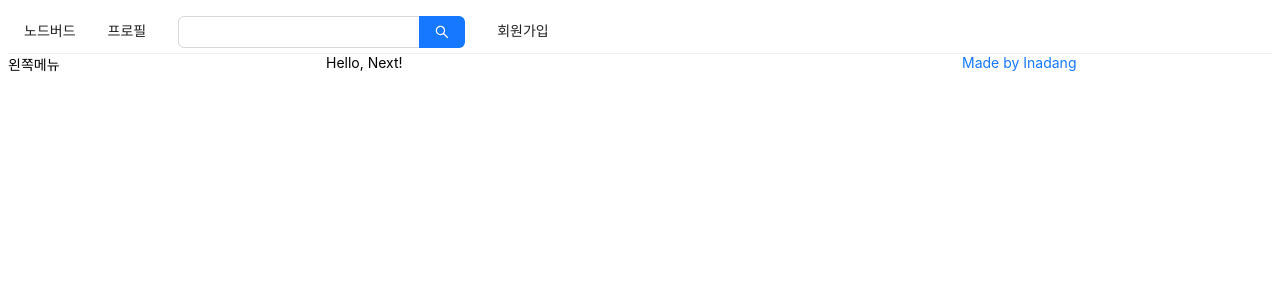
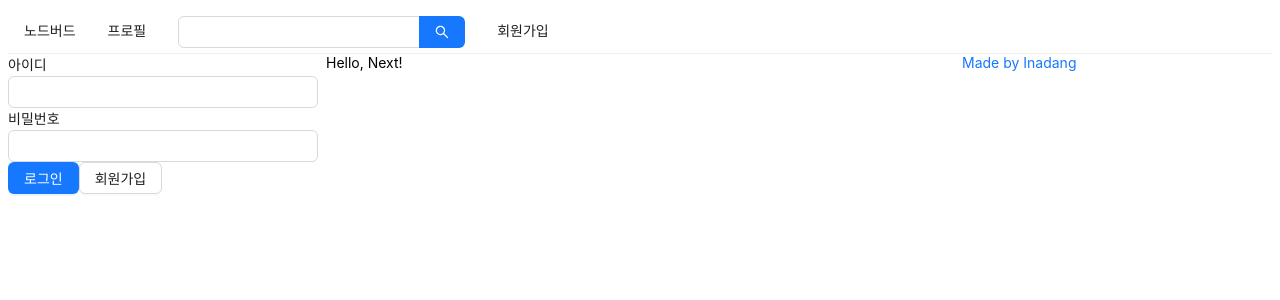
Before and after one commit to Ina-dang/react-nodebird, a Next.js app in the folder prepare/front/: page / in a window 1280 px wide. Shown: the top 300 px of the page. Built offline with nearby package versions, Linux system fonts and the light colour scheme.

Commit message:
로그인 폼 만들고 deprecated된 antd 메뉴 컴포넌트 수정

```diff
--- a/prepare/front/components/AppLayout.js
+++ b/prepare/front/components/AppLayout.js
@@ -1,32 +1,48 @@
-import React from 'react';
-import PropTypes from 'prop-types';
+import React, { useState } from 'react';
+import propTypes from 'prop-types';
 import Link from 'next/link';
 import { Input, Menu, Row, Col } from 'antd';
+import UserProfile from './UserProfile';
+import LoginForm from './LoginForm';
+
+const items = [
+  {
+    label: (
+      <Link href='/' legacyBehavior>
+        <a>노드버드</a>
+      </Link>
+    ),
+    key: 'title',
+  },
+  {
+    label: <Link href='/profile'>프로필</Link>,
+    key: 'profile',
+  },
+  {
+    label: (
+      <Link href='/' legacyBehavior>
+        <Input.Search enterButton style={{ verticalAlign: 'middle' }} />
+      </Link>
+    ),
+    key: 'search',
+  },
+  {
+    label: <Link href='/signup'>회원가입</Link>,
+    key: 'signup',
+  },
+];
 
 const AppLayout = ({ children }) => {
+  const [isLoggedIn, setIsLoggedIn] = useState(false);
+  console.log(setIsLoggedIn);
   return (
     <div>
       {/* class속성이 a태그에 있을경우 legacyBehavior 속성 추가 */}
-      <Menu mode='horizontal'>
-        <Menu.Item>
-          <Link href='/' legacyBehavior>
-            <a>노드버드</a>
-          </Link>
-        </Menu.Item>
-        <Menu.Item>
-          <Link href='/profile'>프로필</Link>
-        </Menu.Item>
-        <Menu.Item>
-          <Input.Search enterButton style={{ verticalAlign: 'middle' }} />
-        </Menu.Item>
-        <Menu.Item>
-          <Link href='/signup'>회원가입</Link>
-        </Menu.Item>
-      </Menu>
+      <Menu mode='horizontal' items={items} />
       <Row gutter={8}>
         {/*브레이크포인트: xs 모바일 <576,  sm 태블릿 >= 576, md 작은데스크탑 >=768 lg: 큰화면 >=992*/}
         <Col xs={24} md={6}>
-          왼쪽메뉴
+          {isLoggedIn ? <UserProfile /> : <LoginForm />}
         </Col>
         <Col xs={24} md={12}>
           {children}
@@ -46,7 +62,7 @@
 };
 
 AppLayout.propTypes = {
-  children: PropTypes.node.isRequired,
+  children: propTypes.node.isRequired,
 };
 
 export default AppLayout;
--- /dev/null
+++ b/prepare/front/components/LoginForm.js
@@ -0,0 +1,45 @@
+import { Button, Form, Input } from 'antd';
+import Link from 'next/link';
+import React, { useState, useCallback } from 'react';
+
+const LoginForm = () => {
+  const [id, setId] = useState('');
+  const [password, setPassword] = useState('');
+
+  const onChangeId = useCallback((event) => {
+    setId(event.target.value);
+  }, []);
+
+  const onChangePassword = useCallback((event) => {
+    setPassword(event.target.value);
+  }, []);
+  return (
+    <Form>
+      <div>
+        <label htmlFor='user-id'>아이디</label>
+        <br />
+        <Input name='user-id' value={id} onChange={onChangeId} required />
+      </div>
+      <div>
+        <label htmlFor='user-password'>비밀번호</label>
+        <br />
+        <Input
+          name='user-password'
+          value={password}
+          onChange={onChangePassword}
+          required
+        />
+      </div>
+      <div>
+        <Button type='primary' htmlType='submit' loading={false}>
+          로그인
+        </Button>
+        <Link href='/signup'>
+          <Button>회원가입</Button>
+        </Link>
+      </div>
+    </Form>
+  );
+};
+
+export default LoginForm;
--- /dev/null
+++ b/prepare/front/components/UserProfile.js
@@ -0,0 +1,7 @@
+import React from 'react';
+
+const UserProfile = () => {
+  return <>유저프로필</>;
+};
+
+export default UserProfile;
--- a/prepare/front/pages/_app.js
+++ b/prepare/front/pages/_app.js
@@ -1,6 +1,6 @@
 import React from 'react';
 import Head from 'next/head';
-import PropTypes from 'prop-types';
+import propTypes from 'prop-types';
 
 // eslint-disable-next-line react/prop-types
 const NodeBird = ({ Component }) => {
@@ -15,8 +15,8 @@
   );
 };
 
-NodeBird.PropTypes = {
-  Component: PropTypes.elementType.isRequired,
+NodeBird.propTypes = {
+  Component: propTypes.elementType.isRequired,
 };
 
 export default NodeBird;
```
